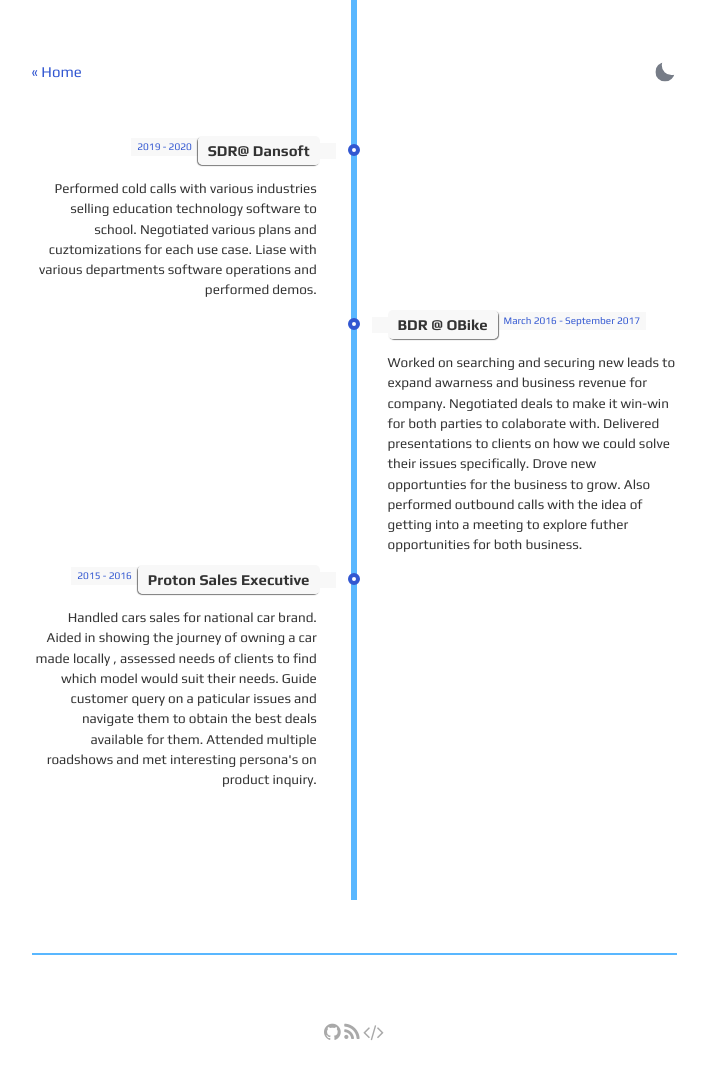
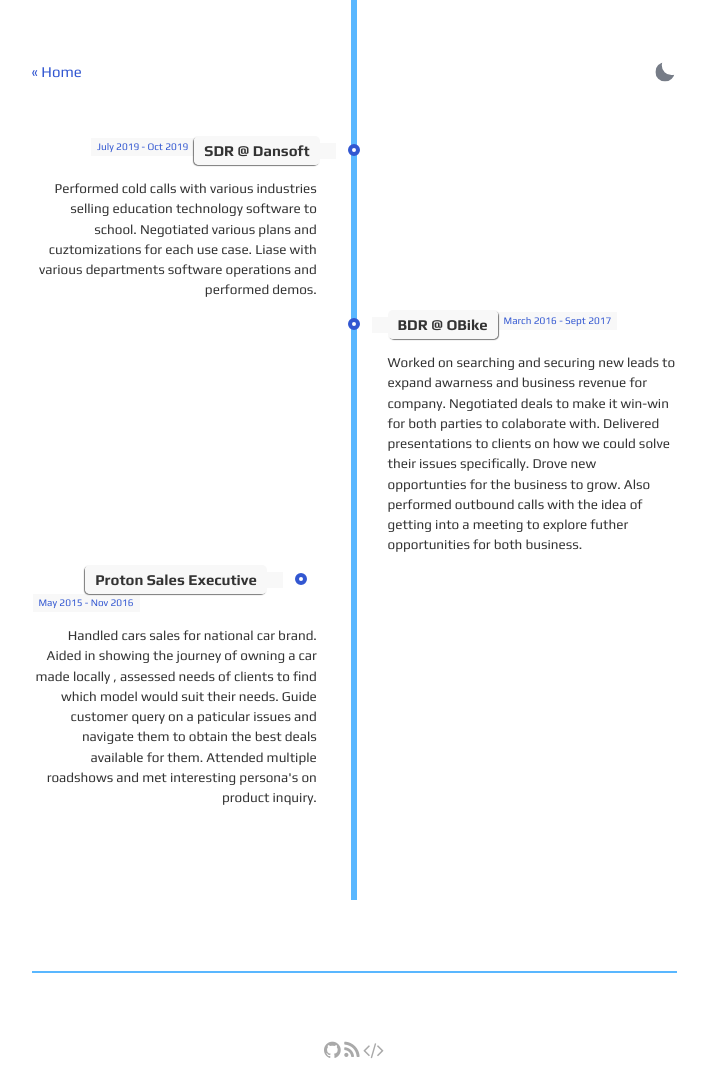
Before and after one commit to mk-unlimited/me, a Jekyll site: the page built from about.html, in a window 1280 px wide. Shown: the whole page, without its empty margins (286-994 px from the left). Built offline with Jekyll 4.4.1, drawn with Linux system fonts in a browser that asks for light colours.

Commit message:
Update about.html

```diff
--- a/about.html
+++ b/about.html
@@ -20,8 +20,8 @@
         <li>
             <div class="direction-l">
                 <div class="flag-wrapper">
-                    <span class="flag">SDR@ Dansoft</span>
-                    <span class="time-wrapper"><span class="time">2019 - 2020</span></span>
+                    <span class="flag">SDR @ Dansoft</span>
+                    <span class="time-wrapper"><span class="time">July 2019 - Oct 2019</span></span>
                 </div>
                 <div class="desc">
                     Performed cold calls with various industries selling education technology software to school. Negotiated various plans and cuztomizations for each use case.
@@ -35,7 +35,7 @@
             <div class="direction-r">
                 <div class="flag-wrapper">
                     <span class="flag">BDR @ OBike</span>
-                    <span class="time-wrapper"><span class="time"> March 2016 - September 2017</span></span>
+                    <span class="time-wrapper"><span class="time"> March 2016 - Sept 2017</span></span>
                 </div>
                 <div class="desc">
                     Worked on searching and securing new leads to expand awarness and business revenue for company. Negotiated deals to make it win-win for both parties
@@ -51,7 +51,7 @@
             <div class="direction-l">
                 <div class="flag-wrapper">
                     <span class="flag">Proton Sales Executive </span>
-                    <span class="time-wrapper"><span class="time">2015 - 2016</span></span>
+                    <span class="time-wrapper"><span class="time">May 2015 - Nov 2016</span></span>
                 </div>
                 <div class="desc">
                     Handled cars sales for national car brand. Aided in showing the journey of owning a car made locally , assessed needs of clients to find which model
```
